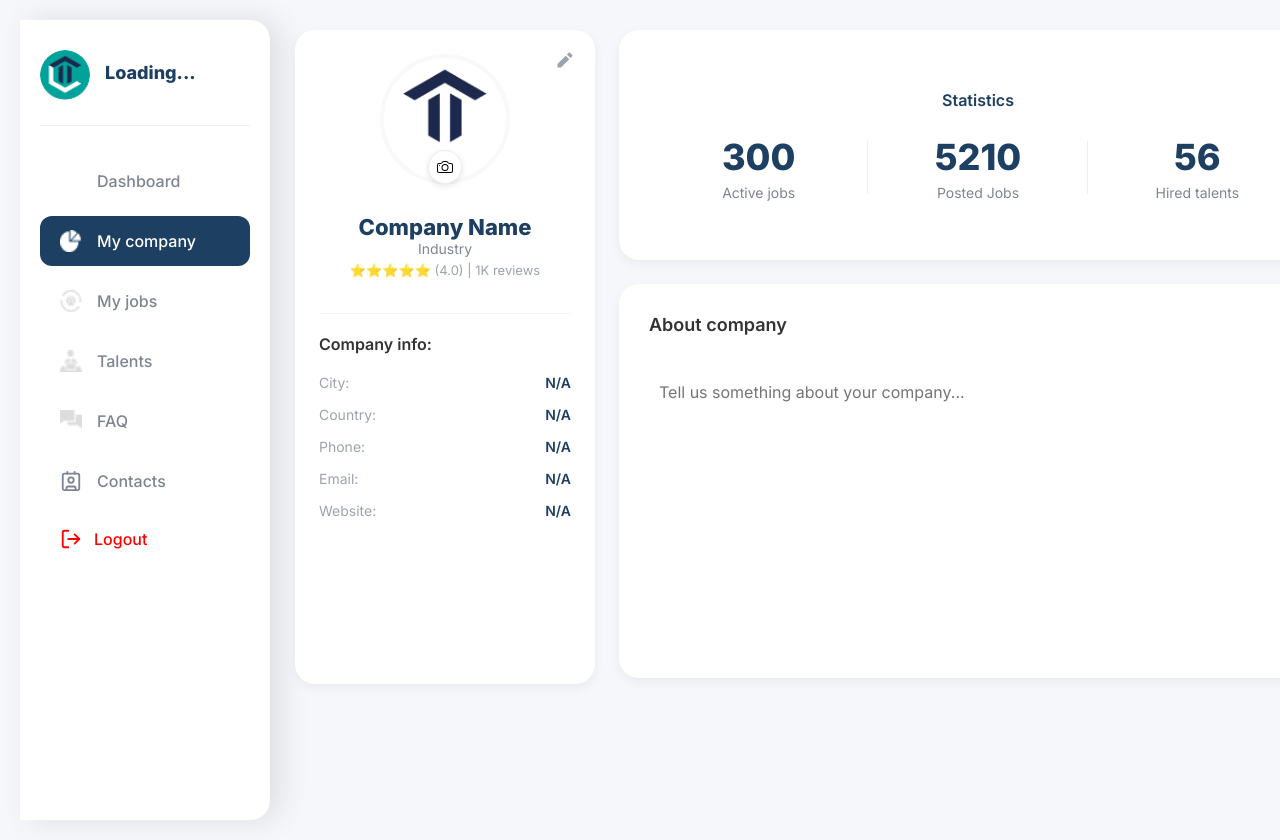
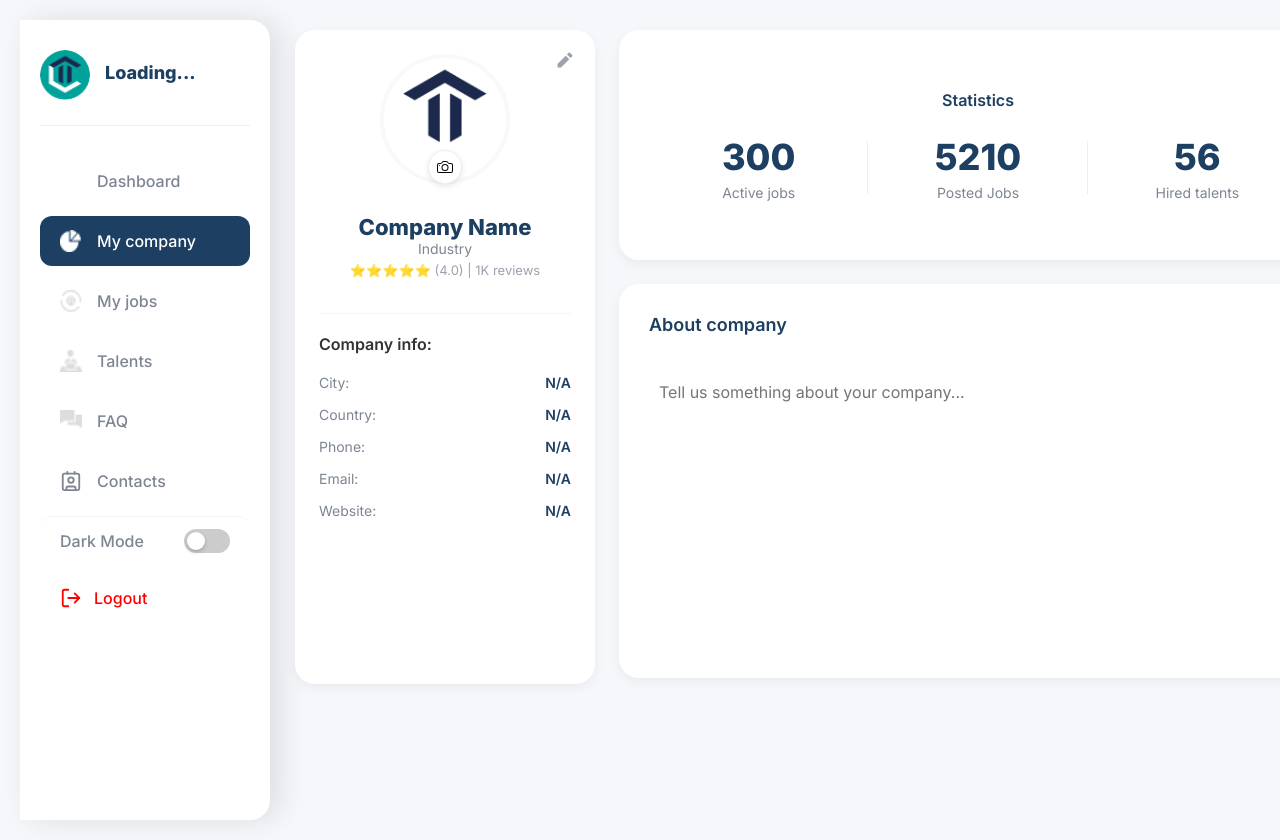
Before and after one commit to umidbek05/workify, a React (Vite) app: page /dashboard/companyprofil in a window 1280 px wide. Shown: the top 840 px of the page. Built offline with nearby package versions, Linux system fonts and the light colour scheme.

Commit message:
barchasi

```diff
--- a/src/App.jsx
+++ b/src/App.jsx
@@ -13,16 +13,17 @@ import CompanyProfile from "./pages/dashboard/MyCompany";
 import FAQ from "./pages/dashboard/FAQ";
 import Contacts from "./pages/dashboard/Contacts";
 
-
 import Talentss from "./pages/dashboard/Talents";
 import Login from "./pages/login/Login";
 import Kod from "./pages/forgot/Kod";
 import Forget from "./pages/forgot/Forget";
 import Setpassword from "./pages/setpassword/Setpassword";
 
+import { ThemeProvider } from "./context/ThemeContext";
 const App = () => {
   return (
     <div>
+      <ThemeProvider>
         <Routes>
           <Route path="/" element={<Workify />} />
           <Route path="/talents" element={<Talents />} />
@@ -34,6 +35,7 @@ const App = () => {
           <Route path="/forget" element={<Forget />} />
           <Route path="/setpassword" element={<Setpassword />} />
           <Route path="/kod" element={<Kod />} />
+
           <Route path="/dashboard" element={<Dashboard />}>
             {/* DEFAULT PAGE */}
             <Route index element={<DashboardHome />} />
@@ -46,6 +48,7 @@ const App = () => {
             <Route path="contacts" element={<Contacts />} />
           </Route>
         </Routes>
+      </ThemeProvider>
     </div>
   );
 };
--- /dev/null
+++ b/src/context/ThemeContext.jsx
@@ -0,0 +1,30 @@
+import { createContext, useContext, useState, useEffect } from "react";
+
+const ThemeContext = createContext();
+
+export const ThemeProvider = ({ children }) => {
+  // Boshlang'ich holatni funksiya orqali olish (Lazy initialization)
+  // Bu xatoliklarni oldini olish uchun yaxshiroq usul
+  const [isDarkMode, setIsDarkMode] = useState(() => {
+    return localStorage.getItem("theme") === "dark";
+  });
+
+  useEffect(() => {
+    const root = window.document.documentElement;
+    if (isDarkMode) {
+      root.classList.add("dark");
+      localStorage.setItem("theme", "dark");
+    } else {
+      root.classList.remove("dark");
+      localStorage.setItem("theme", "light");
+    }
+  }, [isDarkMode]);
+
+  return (
+    <ThemeContext.Provider value={{ isDarkMode, setIsDarkMode }}>
+      {children}
+    </ThemeContext.Provider>
+  );
+};
+
+export const useTheme = () => useContext(ThemeContext);
--- a/src/pages/dashboard/Dashboard.css
+++ b/src/pages/dashboard/Dashboard.css
@@ -152,13 +152,19 @@ body {
   width: 90%;
   max-width: 380px;
   text-align: center;
-  box-shadow: 0 10px 25px rgba(0,0,0,0.2);
+  box-shadow: 0 10px 25px rgba(0, 0, 0, 0.2);
   animation: modalFadeIn 0.3s ease-out;
 }
 
 @keyframes modalFadeIn {
-  from { transform: scale(0.9); opacity: 0; }
-  to { transform: scale(1); opacity: 1; }
+  from {
+    transform: scale(0.9);
+    opacity: 0;
+  }
+  to {
+    transform: scale(1);
+    opacity: 1;
+  }
 }
 
 .custom-modal h3 {
@@ -197,6 +203,110 @@ body {
 
 .modal-btn:hover {
   opacity: 0.9;
+}
+
+/* --- IPHONE TOGGLE STYLE --- */
+.ios-switch {
+  position: relative;
+  display: inline-block;
+  width: 46px;
+  height: 24px;
+}
+.dark-mode-item {
+  display: flex !important;
+  justify-content: space-between;
+  align-items: center;
+  padding: 12px 20px;
+}
+
+.ios-switch input {
+  opacity: 0;
+  width: 0;
+  height: 0;
+}
+
+.ios-slider {
+  position: absolute;
+  cursor: pointer;
+  top: 0;
+  left: 0;
+  right: 0;
+  bottom: 0;
+  background-color: #ccc;
+  transition: 0.4s;
+  border-radius: 24px;
+}
+
+.ios-slider:before {
+  position: absolute;
+  content: "";
+  height: 18px;
+  width: 18px;
+  left: 3px;
+  bottom: 3px;
+  background-color: white;
+  transition: 0.4s;
+  border-radius: 50%;
+  box-shadow: 0 2px 4px rgba(0, 0, 0, 0.2);
+}
+
+input:checked + .ios-slider {
+  background-color: #4cd964; /* iPhone yashil rangi */
+}
+
+input:checked + .ios-slider:before {
+  transform: translateX(22px);
+}
+
+/* --- DARK MODE COLORS --- */
+:root.dark {
+  --sidebar-bg: #1a1a1a;
+  --main-bg: #121212;
+  --text-color: #ffffff;
+  --border-color: #333333;
+  --item-hover: #252525;
+}
+
+:root.dark .dashboard {
+  background-color: var(--main-bg);
+}
+
+:root.dark .sidebar {
+  background-color: var(--sidebar-bg);
+  border-right: 1px solid var(--border-color);
+}
+
+:root.dark .menu-link,
+:root.dark .sidebar-text h1,
+:root.dark .mobile-nav span {
+  color: var(--text-color) !important;
+}
+
+:root.dark .sidebar-text p {
+  color: #aaaaaa;
+}
+
+:root.dark .mobile-nav {
+  background-color: var(--sidebar-bg);
+  border-bottom: 1px solid var(--border-color);
+}
+
+:root.dark .menu-item:hover {
+  background-color: var(--item-hover);
+}
+
+:root.dark .menu-icon-img {
+  filter: brightness(0) invert(1); /* PNG ikonkalarni oq qiladi */
+}
+
+:root.dark .lucide-icon {
+  color: white !important;
+}
+
+/* Main content ichidagi Outlet (sahifalar) uchun */
+:root.dark .main-content {
+  background-color: var(--main-bg);
+  color: var(--text-color);
 }
 
 /* 2. PLANSHEET VA TELEFONLAR UCHUN (992px dan kichik hamma narsa) */
--- a/src/pages/dashboard/Dashboard.jsx
+++ b/src/pages/dashboard/Dashboard.jsx
@@ -8,52 +8,48 @@ import page4 from "./page4.png";
 import page5 from "./page5.png";
 import { useNavigate, NavLink, Outlet } from "react-router-dom";
 import { Contact, LogOut, Menu, X } from "lucide-react";
+import { useTheme } from "../../context/ThemeContext"; // Contextni chaqiramiz
 
 const BASE_URL = "https://workifyback-production.up.railway.app";
 
 const Dashboard = () => {
+  const { isDarkMode, setIsDarkMode } = useTheme(); // Dark mode holati
   const [isMenuOpen, setIsMenuOpen] = useState(false);
   const [showLogoutModal, setShowLogoutModal] = useState(false);
 
-  const [company, setCompany] = useState({
-    name: "Loading...",
-    city: "",
-  });
+  // ... (oldingi company va logo state'lari o'zgarishsiz qoladi)
+  const [company, setCompany] = useState({ name: "Loading...", city: "" });
   const [logo, setLogo] = useState(localStorage.getItem("companyLogo") || C);
   const navigate = useNavigate();
 
   const toggleMenu = () => setIsMenuOpen(!isMenuOpen);
   const closeMenu = () => setIsMenuOpen(false);
 
+  // ... (fetchData funksiyasi o'zgarishsiz qoladi)
   const fetchData = useCallback(async () => {
     const currentUserEmail = localStorage.getItem("email");
     if (!currentUserEmail) return;
-
     try {
-      const res = await fetch(`${BASE_URL}/register/getRegister?t=${Date.now()}`);
+      const res = await fetch(
+        `${BASE_URL}/register/getRegister?t=${Date.now()}`
+      );
       const resp = await res.json();
       const data = resp.data || resp;
-
       if (Array.isArray(data)) {
         const myData = data.find(
           (c) => c.email?.toLowerCase() === currentUserEmail?.toLowerCase()
         );
-
         if (myData) {
           setCompany({
             name: myData.companyName || "No Company Name",
             city: myData.city || "No City",
           });
-
           if (myData.logo) {
-            // 🔥 MUHIM: Localhost yoki noto'g'ri yo'lni tozalab, Railway manzilini qo'yamiz
             let cleanPath = myData.logo;
             if (cleanPath.includes("/uploads/")) {
               cleanPath = "uploads/" + cleanPath.split("/uploads/")[1];
             }
-
             const finalLogo = `${BASE_URL}/${cleanPath.replace(/^\//, "")}`;
-
             setLogo(finalLogo);
             localStorage.setItem("companyLogo", finalLogo);
           }
@@ -61,17 +57,13 @@ const Dashboard = () => {
       }
     } catch (err) {
       console.error("Error fetching data:", err);
-      setCompany({ name: "Error loading", city: "" });
     }
   }, []);
 
   useEffect(() => {
     fetchData();
-    // Boshqa sahifadan (CompanyProfile) rasm o'zgarganda Dashboard ham yangilanishi uchun
     window.addEventListener("companyUpdated", fetchData);
-    return () => {
-      window.removeEventListener("companyUpdated", fetchData);
-    };
+    return () => window.removeEventListener("companyUpdated", fetchData);
   }, [fetchData]);
 
   const handleLogoutClick = () => {
@@ -88,36 +80,56 @@ const Dashboard = () => {
   return (
     <div className="dashboard">
       <header className="mobile-nav">
-        <div className="mobile-logo" style={{ display: "flex", alignItems: "center", gap: "10px" }}>
+        <div
+          className="mobile-logo"
+          style={{ display: "flex", alignItems: "center", gap: "10px" }}
+        >
           <img
             src={logo}
             alt="logo"
-            style={{ width: "35px", height: "35px", borderRadius: "50%", objectFit: "cover" }}
-            onError={(e) => {
-              if (e.target.src !== C) e.target.src = C;
+            style={{
+              width: "35px",
+              height: "35px",
+              borderRadius: "50%",
+              objectFit: "cover",
             }}
           />
           <span style={{ fontWeight: "600", fontSize: "14px" }}>
             {company.name !== "Loading..." ? company.name : ""}
           </span>
         </div>
-        <button className="hamburger-btn" onClick={toggleMenu} style={{ background: "none", border: "none", cursor: "pointer" }}>
-          {isMenuOpen ? <X size={28} color="#1d3f61" /> : <Menu size={28} color="#1d3f61" />}
-        </button>
+
+        {/* Mobil headerda dark mode tugmasi */}
+        <div style={{ display: "flex", alignItems: "center", gap: "10px" }}>
+          <label className="ios-switch">
+            <input
+              type="checkbox"
+              checked={isDarkMode}
+              onChange={() => setIsDarkMode(!isDarkMode)}
+            />
+            <span className="ios-slider"></span>
+          </label>
+          <button
+            className="hamburger-btn"
+            onClick={toggleMenu}
+            style={{ background: "none", border: "none", cursor: "pointer" }}
+          >
+            {isMenuOpen ? (
+              <X size={28} color={isDarkMode ? "#fff" : "#1d3f61"} />
+            ) : (
+              <Menu size={28} color={isDarkMode ? "#fff" : "#1d3f61"} />
+            )}
+          </button>
+        </div>
       </header>
 
-      {isMenuOpen && <div className="sidebar-overlay" onClick={closeMenu}></div>}
+      {isMenuOpen && (
+        <div className="sidebar-overlay" onClick={closeMenu}></div>
+      )}
 
       <aside className={`sidebar ${isMenuOpen ? "open" : ""}`}>
         <div className="company-info">
-          <img
-            src={logo}
-            alt="Company logo"
-            className="sidebar-logo"
-            onError={(e) => {
-              if (e.target.src !== C) e.target.src = C;
-            }}
-          />
+          <img src={logo} alt="Company logo" className="sidebar-logo" />
           <div className="sidebar-text">
             <h1>{company.name}</h1>
             <p>{company.city}</p>
@@ -125,39 +137,112 @@ const Dashboard = () => {
         </div>
 
         <div className="sidebar-menu">
-          <NavLink to="/dashboard" end className={({ isActive }) => isActive ? "menu-item active" : "menu-item"} onClick={closeMenu}>
-            <img src={page1} alt="Dashboard" />
+          {/* Sidebar ichidagi menyu elementlari boshlanishi */}
+          <NavLink
+            to="/dashboard"
+            end
+            className={({ isActive }) =>
+              isActive ? "menu-item active" : "menu-item"
+            }
+            onClick={closeMenu}
+          >
+            <img src={page1} alt="Dashboard" className="menu-icon-img" />
             <span className="menu-link">Dashboard</span>
           </NavLink>
 
-          <NavLink to="companyprofil" className={({ isActive }) => isActive ? "menu-item active" : "menu-item"} onClick={closeMenu}>
-            <img src={page2} alt="MyCompany" />
+          <NavLink
+            to="companyprofil"
+            className={({ isActive }) =>
+              isActive ? "menu-item active" : "menu-item"
+            }
+            onClick={closeMenu}
+          >
+            <img src={page2} alt="MyCompany" className="menu-icon-img" />
             <span className="menu-link">My company</span>
           </NavLink>
 
-          <NavLink to="myjobs" className={({ isActive }) => isActive ? "menu-item active" : "menu-item"} onClick={closeMenu}>
-            <img src={page3} alt="myJobs" />
+          <NavLink
+            to="myjobs"
+            className={({ isActive }) =>
+              isActive ? "menu-item active" : "menu-item"
+            }
+            onClick={closeMenu}
+          >
+            <img src={page3} alt="myJobs" className="menu-icon-img" />
             <span className="menu-link">My jobs</span>
           </NavLink>
 
-          <NavLink to="talents" className={({ isActive }) => isActive ? "menu-item active" : "menu-item"} onClick={closeMenu}>
-            <img src={page4} alt="Talents" />
+          <NavLink
+            to="talents"
+            className={({ isActive }) =>
+              isActive ? "menu-item active" : "menu-item"
+            }
+            onClick={closeMenu}
+          >
+            <img src={page4} alt="Talents" className="menu-icon-img" />
             <span className="menu-link">Talents</span>
           </NavLink>
 
-          <NavLink to="faq" className={({ isActive }) => isActive ? "menu-item active" : "menu-item"} onClick={closeMenu}>
-            <img src={page5} alt="Faq" />
+          <NavLink
+            to="faq"
+            className={({ isActive }) =>
+              isActive ? "menu-item active" : "menu-item"
+            }
+            onClick={closeMenu}
+          >
+            <img src={page5} alt="Faq" className="menu-icon-img" />
             <span className="menu-link">FAQ</span>
           </NavLink>
 
-          <NavLink to="contacts" className={({ isActive }) => isActive ? "menu-item active" : "menu-item"} onClick={closeMenu}>
-            <Contact size={22} />
+          <NavLink
+            to="contacts"
+            className={({ isActive }) =>
+              isActive ? "menu-item active" : "menu-item"
+            }
+            onClick={closeMenu}
+          >
+            <Contact size={22} className="lucide-icon" />
             <span className="menu-link">Contacts</span>
           </NavLink>
 
-          <button onClick={handleLogoutClick} className="menu-item logout-btn" style={{ background: "none", border: "none", padding: "12px 20px", cursor: "pointer", width: "100%", textAlign: "left", display: "flex", alignItems: "center", gap: "12px" }}>
+          {/* Desktop Sidebar uchun dark mode tugmasi menyu oxirida */}
+          <div
+            className="menu-item no-hover dark-mode-item"
+            style={{
+              marginTop: "auto",
+              borderTop: "1px solid var(--border-color)",
+            }}
+          >
+            <span className="menu-link">Dark Mode</span>
+            <label className="ios-switch">
+              <input
+                type="checkbox"
+                checked={isDarkMode}
+                onChange={() => setIsDarkMode(!isDarkMode)}
+              />
+              <span className="ios-slider"></span>
+            </label>
+          </div>
+
+          <button
+            onClick={handleLogoutClick}
+            className="menu-item logout-btn"
+            style={{
+              background: "none",
+              border: "none",
+              padding: "12px 20px",
+              cursor: "pointer",
+              width: "100%",
+              textAlign: "left",
+              display: "flex",
+              alignItems: "center",
+              gap: "12px",
+            }}
+          >
             <LogOut size={22} color="red" />
-            <span className="menu-link" style={{ color: "red" }}>Logout</span>
+            <span className="menu-link" style={{ color: "red" }}>
+              Logout
+            </span>
           </button>
         </div>
       </aside>
@@ -166,13 +251,20 @@ const Dashboard = () => {
         <Outlet />
       </main>
 
+      {/* Logout Modal qismi o'zgarishsiz qoladi */}
       {showLogoutModal && (
-        <div className="custom-modal-overlay" onClick={() => setShowLogoutModal(false)}>
+        <div
+          className="custom-modal-overlay"
+          onClick={() => setShowLogoutModal(false)}
+        >
           <div className="custom-modal" onClick={(e) => e.stopPropagation()}>
             <h3>Chiqishni tasdiqlaysizmi?</h3>
             <p>Haqiqatan ham profilingizdan chiqmoqchimisiz?</p>
             <div className="modal-actions">
-              <button className="modal-btn cancel" onClick={() => setShowLogoutModal(false)}>
+              <button
+                className="modal-btn cancel"
+                onClick={() => setShowLogoutModal(false)}
+              >
                 Bekor qilish
               </button>
               <button className="modal-btn confirm" onClick={confirmLogout}>
--- a/src/pages/dashboard/MyCompany.css
+++ b/src/pages/dashboard/MyCompany.css
@@ -1,5 +1,24 @@
 @import url(https://fonts.googleapis.com/css2?family=Inter:wght@100;200;300;400;500;600;800;900&display=swap);
 
+:root {
+  --card-bg: #ffffff;
+  --text-main: #1d3f61;
+  --text-secondary: #7d8592;
+  --text-light: #9ca3af;
+  --border-color: #f5f5f5;
+  --stats-divider: #eee;
+  --input-bg: transparent;
+}
+
+:root.dark {
+  --card-bg: #1e1e1e; /* Dark card background */
+  --text-main: #ffffff; /* Oq matn */
+  --text-secondary: #bbbbbb; /* Kulrang matn */
+  --text-light: #888888;
+  --border-color: #333333; /* Dark chegaralar */
+  --stats-divider: #444444;
+  --input-bg: #2a2a2a; /* Textarea orqasi */
+}
 .main-content-area {
   min-height: 100vh;
 }
@@ -535,8 +554,6 @@
   background: #f44336;
 }
 
-
-
 .custom-toast-overlay {
   position: fixed;
   top: 20px;
@@ -555,8 +572,14 @@
 }
 
 @keyframes slideIn {
-  from { transform: translateX(100%); opacity: 0; }
-  to { transform: translateX(0); opacity: 1; }
+  from {
+    transform: translateX(100%);
+    opacity: 0;
+  }
+  to {
+    transform: translateX(0);
+    opacity: 1;
+  }
 }
 
 @keyframes slideIn {
@@ -593,3 +616,62 @@
     width: 100%;
   }
 }
+
+/* Cardlar fonini almashtirish */
+.company-info-card,
+.stats-card,
+.about-card,
+.about-modal-content {
+  background: var(--card-bg) !important;
+  color: var(--text-main);
+  transition: background 0.3s ease, color 0.3s ease;
+}
+
+/* Matn ranglarini almashtirish */
+.company-name-text,
+.info-value,
+.stats-header,
+.stat-box h2,
+.about-header-row h3,
+.about-modal-content h3 {
+  color: var(--text-main) !important;
+}
+
+.industry-text,
+.stat-box p,
+.info-label {
+  color: var(--text-secondary) !important;
+}
+
+/* Textarea va Inputlar */
+.about-direct-input,
+.about-modal-textarea {
+  color: var(--text-main) !important;
+  background-color: var(--input-bg);
+}
+
+.about-direct-input:hover,
+.about-direct-input:focus {
+  background: var(--input-bg);
+  border-color: var(--border-color);
+}
+
+/* Chiziqlar va Dividerlar */
+.info-list {
+  border-top: 1px solid var(--border-color);
+}
+
+.stat-box:not(:last-child)::after {
+  background-color: var(--stats-divider) !important;
+}
+
+/* Lucide va React Icons ranglari (agar kerak bo'lsa) */
+:root.dark .edit-profile-btn svg,
+:root.dark .about-header-row svg {
+  color: var(--text-light) !important;
+}
+
+/* Update Modal va boshqa overlaylar uchun */
+:root.dark .about-modal-overlay {
+  background: rgba(0, 0, 0, 0.7);
+}
```
Also changed, not shown: src/pages/dashboard/MyJobs.css (+47 -0 lines). Lines whose indentation alone changed are shown as unchanged.
